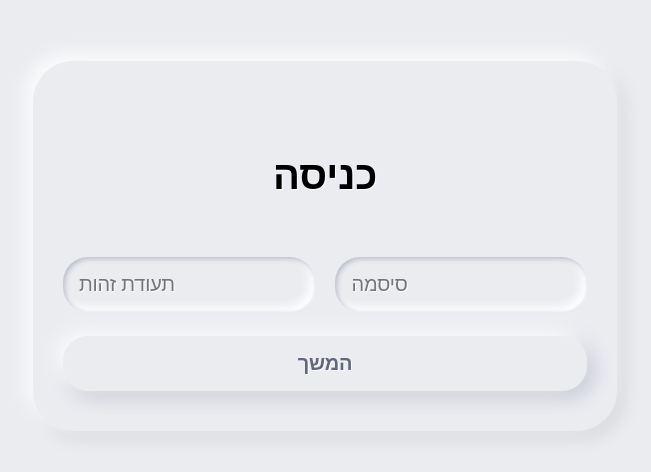
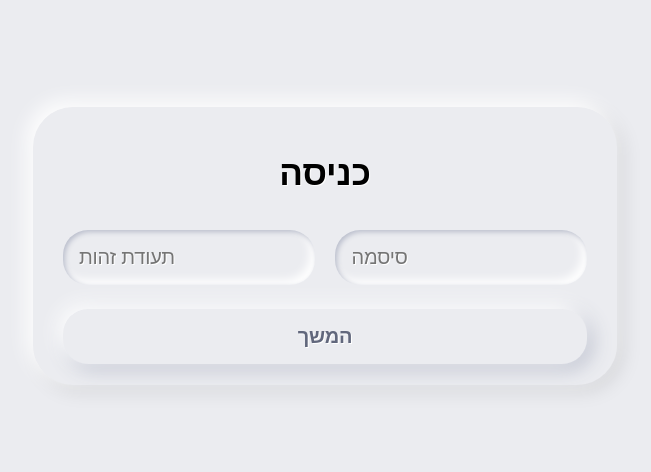
Before and after one commit to ShoshaTheTarnegolet/react-forms-bank-app, a React (Create React App) app: page / in a window 1280 px wide. Shown: the part 154-626 px from the top of the page, without its empty margins (315-966 px from the left). Built offline with nearby package versions, Linux system fonts and the light colour scheme.

Commit message:
css correction

```diff
--- a/src/Bank/Bank.css
+++ b/src/Bank/Bank.css
@@ -19,6 +19,9 @@
   border-radius: 40px;
   box-shadow: -6px -6px 20px rgb(255 255 255), 6px 6px 20px rgb(0 0 0 / 10%);
 }
+.contentBox .bank-choose:hover {
+  box-shadow: inset -6px -6px 10px rgba(255, 255, 255, 0.5), inset 6px 6px 20px rgba(0, 0, 0, 0.05);
+}
 .contentBox .select {
   width: 50%;
 }
--- a/src/Loan/Loan.css
+++ b/src/Loan/Loan.css
@@ -2,6 +2,7 @@
   flex-direction: row;
   flex-wrap: wrap;
   width: 100%;
+  margin: 1%;
   box-shadow: 7px 7px 15px rgba(55, 84, 170, 0.15), -7px -7px 20px rgba(255, 255, 255, 1), 0px 0px 4px rgba(255, 255, 255, 0.2) !important;
 }
 #selection .contentBox .header {
--- a/src/Loan/Loan.js
+++ b/src/Loan/Loan.js
@@ -79,7 +79,7 @@ export default function Loan() {
   });
 
   return (
-    <div className="container">
+    <div className="container selection">
       <div className="container card ">
         <div className="header">
           <h1>אנא הזינו את סכום החלוואה המבוקש ומשך זמן הלוואה</h1>
--- a/src/Login/Login.css
+++ b/src/Login/Login.css
@@ -1,3 +1,7 @@
+.header_login {
+  padding: 2% 0;
+  text-align: center;
+}
 .input-login {
   width: 100%;
   display: flex;
--- a/src/Login/Login.js
+++ b/src/Login/Login.js
@@ -47,7 +47,7 @@ export default function Login() {
   return (
     <div className="container ">
       <form className="container card">
-        <div className="segment header">
+        <div className="header_login">
           <h1> כניסה</h1>
         </div>
         <div className="input-login">
--- a/src/index.css
+++ b/src/index.css
@@ -19,6 +19,7 @@ body,
   justify-content: center;
   align-items: center;
   min-height: 100vh;
+  height: 100%;
   width: 100%;
   background-color: #ebecf0;
 }
@@ -31,12 +32,11 @@ span {
 }
 h1 {
   color: #000;
-  font-size: 2.5rem;
+  font-size: 2.2rem;
   padding: 0.5rem 0 1rem 0;
   margin: 0;
   font-weight: 700;
   text-align: center;
-  text-transform: uppercase;
   white-space: pre-line;
 }
 h3 {
@@ -128,8 +128,8 @@ button:active {
   flex-direction: column;
   justify-content: center;
   align-items: center;
-  margin: 28px;
-  padding: 40px 30px;
+/*   margin: 28px; */
+  padding:  1.5% 30px 1.8%;
   background: #ebecf0;
   border-radius: 40px;
   box-shadow: -6px -6px 20px rgba(255, 255, 255, 1), 6px 6px 20px rgba(0, 0, 0, 0.1);
@@ -162,7 +162,7 @@ button:active {
   }
 }
 .header {
-  padding: 32px 0;
+  padding: 1% 0;
   text-align: center;
 }
 
--- a/src/index.js
+++ b/src/index.js
@@ -8,7 +8,7 @@ import CssBaseline from '@mui/material/CssBaseline';
 ReactDOM.render(
   <React.StrictMode>
       <CssBaseline />
-      <Container maxWidth="xl">
+      <Container maxWidth="l">
     <App />
     </Container>
   </React.StrictMode>,
```
